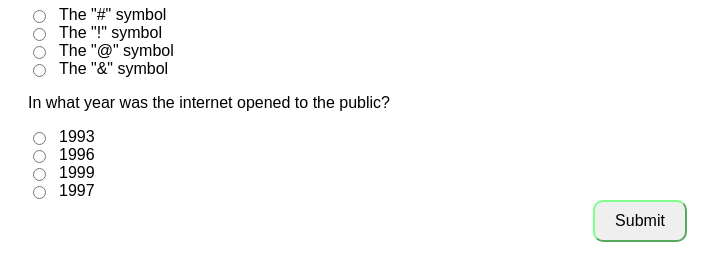
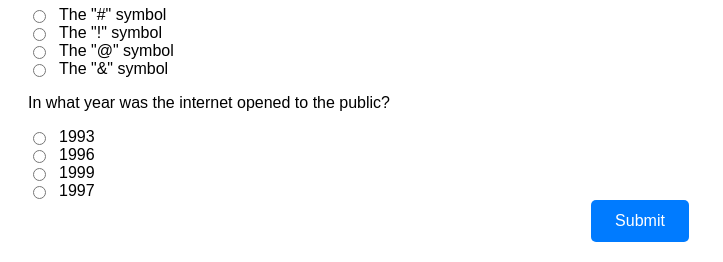
Before and after one commit to Ghamzaki/alx-webstack-portfolio-project, a Flask app: page /quiz in a window 1280 px wide. Shown: the part 1127-1389 px from the top of the page, without its empty margins (0-723 px from the left). Run offline with Flask 3, Linux system fonts and the light colour scheme.

Commit message:
Cascading style for quiz page

```diff
--- a/quiz-app/static/css/quiz.css
+++ b/quiz-app/static/css/quiz.css
@@ -20,10 +20,22 @@ button {
     display: block;
     margin: 0 auto;
     align-items: center;
-    padding: 10px 20px;
+    background-color: #007bff;
+    color: white;
+    border: none;
+    padding: 12px 24px;
     font-size: 16px;
-    border-radius: 10px;
-    border-color: rgb(127, 255, 138);
+    border-radius: 5px;
+    cursor: pointer;
+    transition: background-color 0.3s ease, transform 0.2s ease;
+}
+
+button:hover {
+    background-color: #0056b3;
+}
+
+button:active {
+    transform: scale(0.95);
 }
 
 #timer {
```
